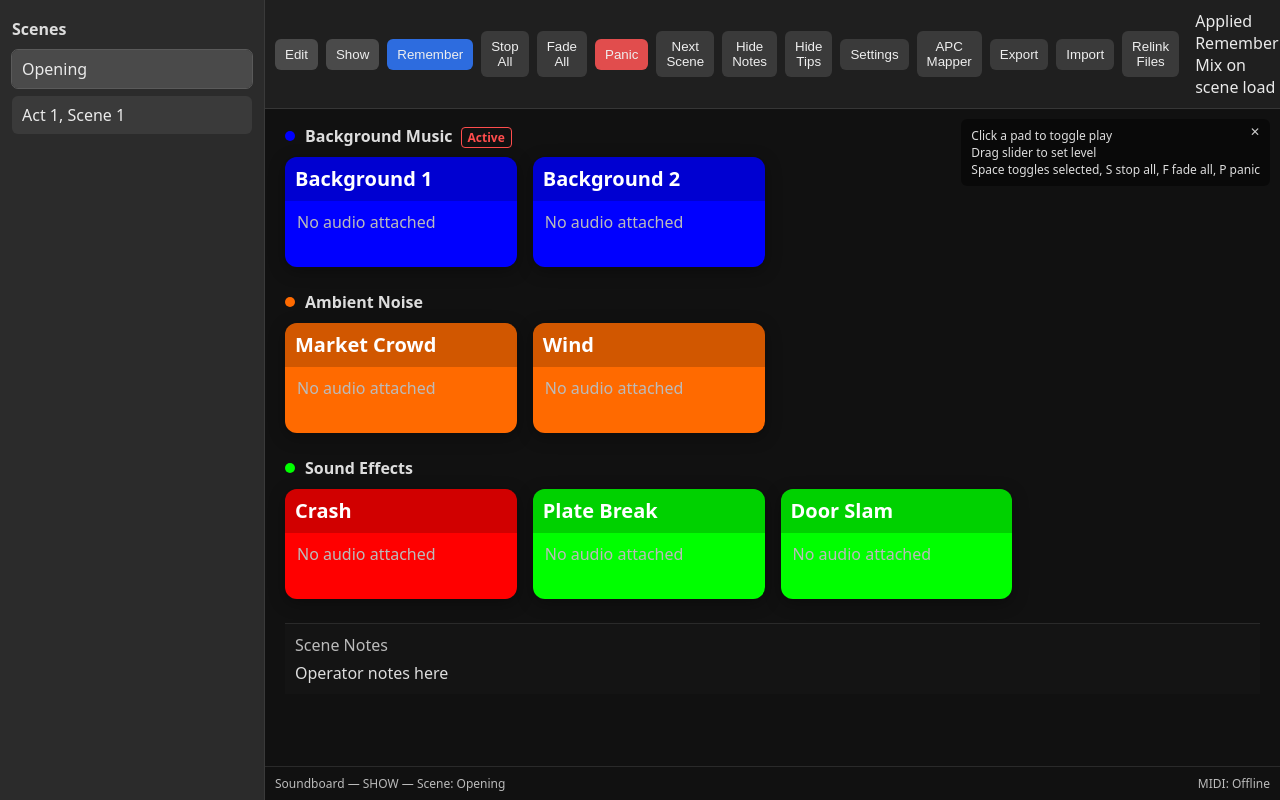
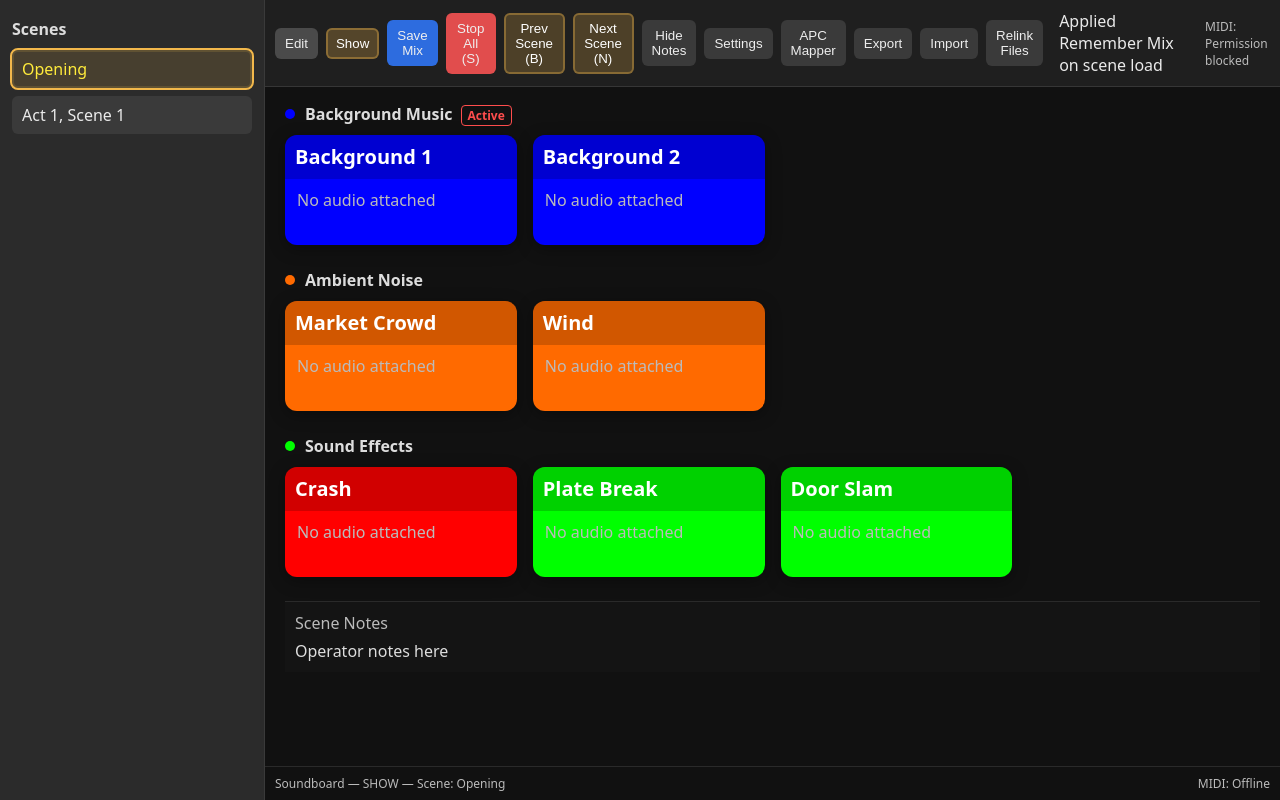
Before and after one commit to crownemmanuel/CueBoard, a React (Vite) app: page / in a window 1280 px wide. Built offline with nearby package versions, Linux system fonts and the light colour scheme.

Commit message:
ui changes

```diff
--- a/src/App.css
+++ b/src/App.css
@@ -95,8 +95,9 @@ body {
 }
 
 .sceneItem.active {
-  background: #4a4a4a;
-  outline: 1px solid #5a5a5a;
+  background: rgba(242, 184, 75, 0.14);
+  outline: 2px solid var(--amber);
+  box-shadow: 0 0 0 2px rgba(242, 184, 75, 0.15) inset;
 }
 
 .main {
@@ -136,6 +137,13 @@ body {
 }
 .btn.gray {
   background: #4a4a4a;
+}
+
+/* Active/primary toggle button state */
+.activeBtn {
+  box-shadow: 0 0 0 2px rgba(242, 184, 75, 0.35) inset;
+  background: rgba(242, 184, 75, 0.22);
+  color: #fff;
 }
 
 .content {
--- a/src/App.jsx
+++ b/src/App.jsx
@@ -81,7 +81,6 @@ function App() {
   );
   const [currentSceneId, setCurrentSceneId] = useState(show.scenes[0]?.id);
   const [selectedPadKey, setSelectedPadKey] = useState(null);
-  const [legendOpen, setLegendOpen] = useState(true);
   const [notesOpen, setNotesOpen] = useState(true);
   const [settingsOpen, setSettingsOpen] = useState(false);
   const [editor, setEditor] = useState({
@@ -381,10 +380,10 @@ function App() {
         e.preventDefault();
       } else if (e.key.toLowerCase() === "s") {
         handleStopAll();
-      } else if (e.key.toLowerCase() === "f") {
-        handleFadeAll();
-      } else if (e.key.toLowerCase() === "p") {
-        handlePanic();
+      } else if (e.key.toLowerCase() === "n") {
+        nextScene();
+      } else if (e.key.toLowerCase() === "b") {
+        prevScene();
       }
     };
     window.addEventListener("keydown", onKey);
@@ -494,6 +493,12 @@ function App() {
     const idx = show.scenes.findIndex((s) => s.id === currentSceneId);
     const next = show.scenes[(idx + 1) % show.scenes.length];
     setCurrentSceneId(next.id);
+  }
+  function prevScene() {
+    const idx = show.scenes.findIndex((s) => s.id === currentSceneId);
+    const prev =
+      show.scenes[(idx - 1 + show.scenes.length) % show.scenes.length];
+    setCurrentSceneId(prev.id);
   }
 
   // --- APC mapping & LED helpers (component-scoped, use midiOut) ---
@@ -944,7 +949,11 @@ function App() {
             className={"sceneItem" + (s.id === currentSceneId ? " active" : "")}
             onClick={() => setCurrentSceneId(s.id)}
           >
-            {s.name}
+            <span
+              style={s.id === currentSceneId ? { color: "#ffeb3b" } : undefined}
+            >
+              {s.name}
+            </span>
           </div>
         ))}
         {mode === "edit" && (
@@ -1014,32 +1023,49 @@ function App() {
 
       <div className="main">
         <div className="topbar">
-          <button className="btn gray" onClick={() => setMode("edit")}>
+          <button
+            className={"btn gray" + (mode === "edit" ? " activeBtn" : "")}
+            onClick={() => setMode("edit")}
+          >
             Edit
           </button>
-          <button className="btn gray" onClick={() => setMode("show")}>
+          <button
+            className={"btn gray" + (mode === "show" ? " activeBtn" : "")}
+            style={
+              mode === "show"
+                ? {
+                    background: "rgba(242,184,75,0.25)",
+                    boxShadow: "0 0 0 2px rgba(242,184,75,0.35) inset",
+                  }
+                : undefined
+            }
+            onClick={() => setMode("show")}
+          >
             Show
           </button>
-          <button className="btn blue" onClick={handleRememberCapture}>
-            Remember
+          <button
+            className={"btn blue" + (mode === "edit" ? " activeBtn" : "")}
+            onClick={handleRememberCapture}
+          >
+            Save Mix
           </button>
-          <button className="btn" onClick={handleStopAll}>
-            Stop All
+          <button className="btn red" onClick={handleStopAll}>
+            Stop All (S)
           </button>
-          <button className="btn" onClick={handleFadeAll}>
-            Fade All
+          <button
+            className={"btn" + (mode === "show" ? " activeBtn" : "")}
+            onClick={prevScene}
+          >
+            Prev Scene (B)
           </button>
-          <button className="btn red" onClick={handlePanic}>
-            Panic
-          </button>
-          <button className="btn" onClick={nextScene}>
-            Next Scene
+          <button
+            className={"btn" + (mode === "show" ? " activeBtn" : "")}
+            onClick={nextScene}
+          >
+            Next Scene (N)
           </button>
           <button className="btn" onClick={() => setNotesOpen((v) => !v)}>
             {notesOpen ? "Hide Notes" : "Show Notes"}
-          </button>
-          <button className="btn" onClick={() => setLegendOpen((v) => !v)}>
-            {legendOpen ? "Hide Tips" : "Show Tips"}
           </button>
           <button className="btn" onClick={() => setSettingsOpen(true)}>
             Settings
@@ -1067,7 +1093,7 @@ function App() {
         </div>
 
         <div className="content">
-          {legendOpen && <Legend onClose={() => setLegendOpen(false)} />}
+          {/* Tips panel removed per UI cleanup */}
 
           <GroupSection
             title="Background Music"
@@ -2436,7 +2462,7 @@ function SettingsModal({ onClose }) {
           </button>
         </div>
         <div className="modalBody">
-          <div style={{ marginBottom: 10, color: "#bbb" }}>Audio</div>
+          <div style={{ display: "none" }}>Audio</div>
           <div className="rowFlex">
             <div className="field">
               <label>Master Device</label>
@@ -2452,27 +2478,7 @@ function SettingsModal({ onClose }) {
               </select>
             </div>
           </div>
-          <div style={{ margin: "16px 0", color: "#bbb" }}>
-            Audio Test Player
-          </div>
-          <div className="field">
-            <label>Pick audio file (mp3/wav/ogg)</label>
-            <input type="file" accept="audio/*" onChange={onPickTestFile} />
-          </div>
-          <div className="field">
-            <label>{testName || "No file selected"}</label>
-            <audio
-              ref={audioRef}
-              controls
-              src={testUrl}
-              onError={onAudioError}
-              onCanPlay={onAudioCanPlay}
-              style={{ width: "100%" }}
-            />
-            <div style={{ color: testMsg.includes("fail") ? "#e66" : "#8dd" }}>
-              {testMsg}
-            </div>
-          </div>
+          {/* Audio Test Player removed per UI cleanup */}
           <div style={{ margin: "16px 0", color: "#bbb" }}>MIDI (Web MIDI)</div>
           <div className="rowFlex">
             <div className="field">
@@ -2658,9 +2664,9 @@ function ApcMapperModal({ onClose }) {
             <div className="field" style={{ flex: 2 }}>
               <label>Instructions</label>
               <div style={{ color: "#bbb" }}>
-                Press each clip pad you intend to use (top rows). We will record
-                the incoming NOTE number. After pressing 1..40 in your physical
-                grid, copy the table below and send it back.
+                Use this panel to monitor captured input from your MIDI
+                controller. Interact with your device (pads/keys/knobs/faders)
+                and observe the incoming NOTE/CC/channel data in the log below.
               </div>
             </div>
           </div>
```
